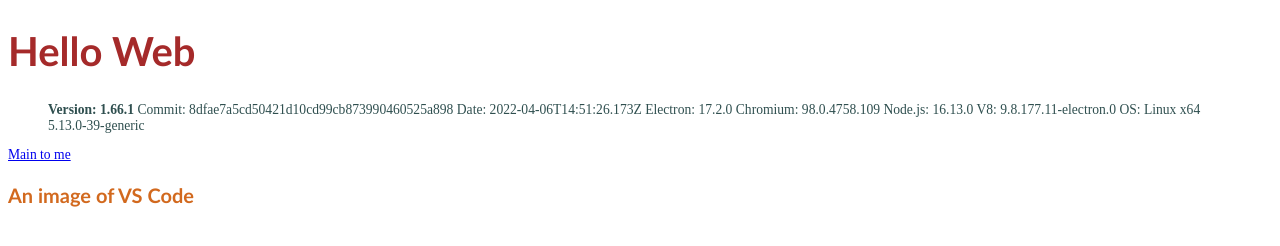
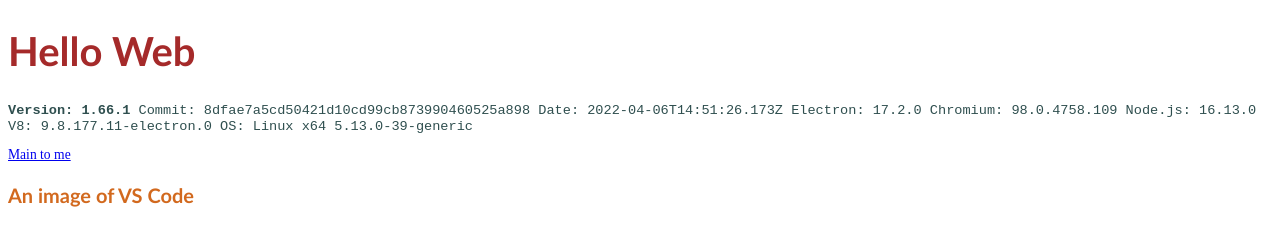
Before and after one commit to wrj-atdome/helloweb, a plain HTML site: page index.html in a window 1280 px wide. Drawn offline with Linux system fonts and the light colour scheme.

Commit message:
fix <blockquote> to <code>

```diff
--- a/index.html
+++ b/index.html
@@ -12,7 +12,7 @@
 <body>
     <h1>Hello Web</h1>
     <p>
-    <blockquote>
+    <code>
         <strong>Version: 1.66.1</strong>
         Commit: 8dfae7a5cd50421d10cd99cb873990460525a898
         Date: 2022-04-06T14:51:26.173Z
@@ -21,7 +21,7 @@
         Node.js: 16.13.0
         V8: 9.8.177.11-electron.0
         OS: Linux x64 5.13.0-39-generic
-    </blockquote>
+    </code>
     </p>
     <a href="mailto:worajedt.sit@dome.tu.ac.th">Main to me</a>
     <h3>An image of VS Code</h3>
```
